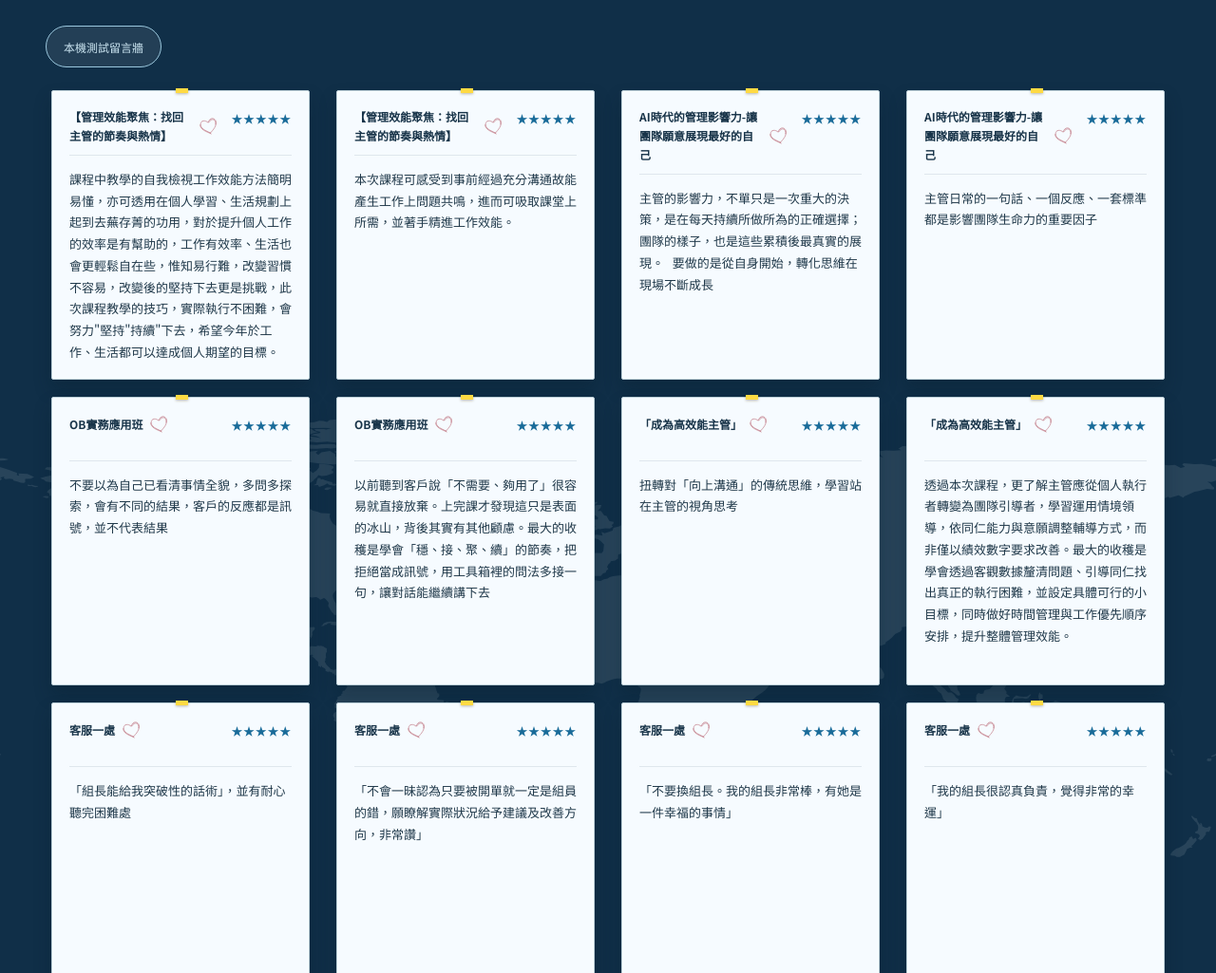
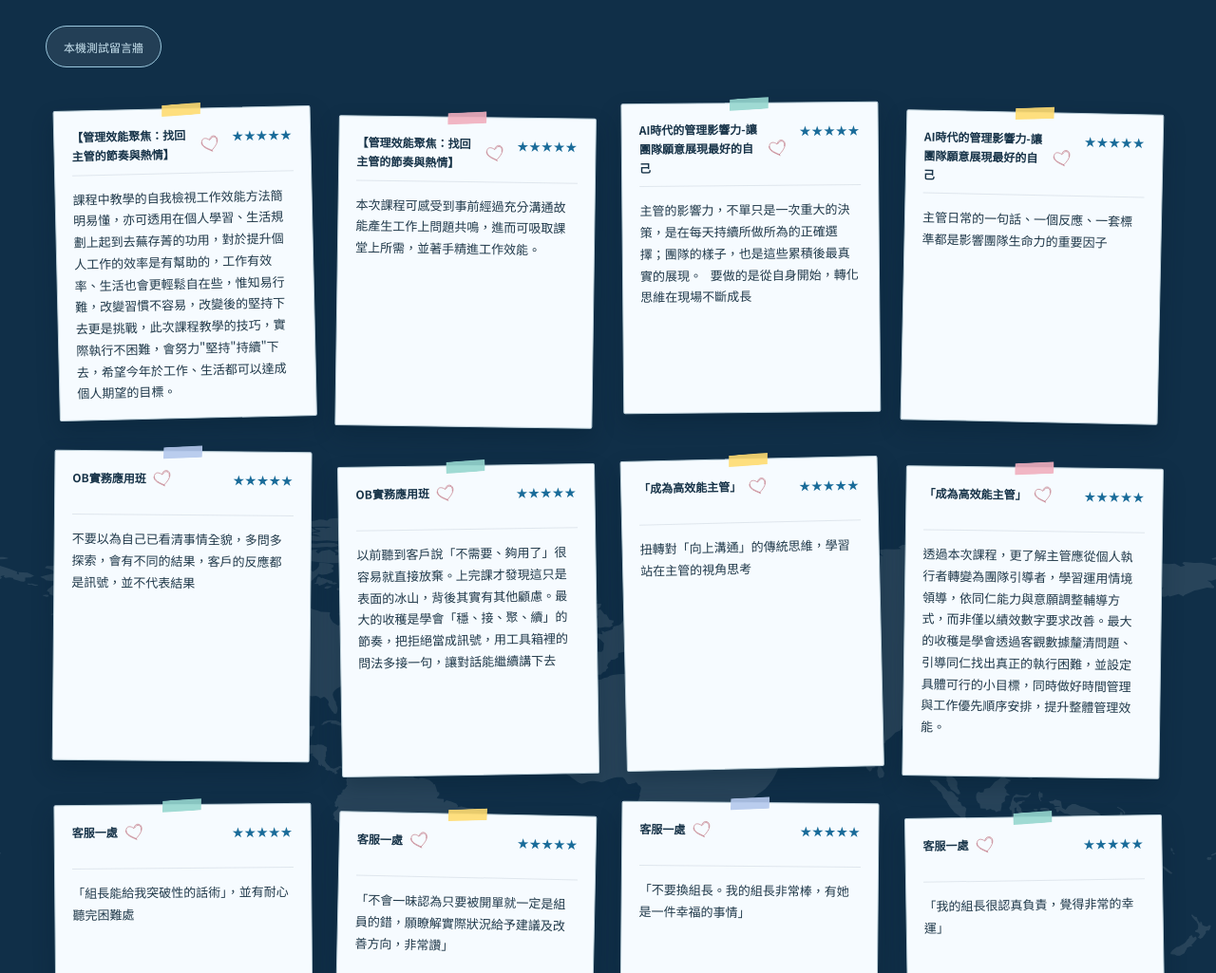
Before and after one commit to evanceeye-bot/BMW-2026-Website, a plain HTML site: page index.html in a window 1280 px wide. Shown: the part 3197-4222 px from the top of the page at 95% size. Drawn offline with Linux system fonts and the light colour scheme.

Commit message:
Give postcard wall a relaxed staggered layout and pastel tape

```diff
--- a/index.html
+++ b/index.html
@@ -296,6 +296,21 @@ filter:blur(.2px)}.routeSVG{position:absolute;inset:0;width:100%;height:100%}.ro
 <link rel="stylesheet" href="assets/guestbook.css?v=2">
 
 
+
+<style id="relaxed-postcard-wall">
+#voices .reviews{gap:42px 28px;padding:16px 9px 28px}
+#voices .reviews .review{--card-tilt:-1.3deg;--card-rise:3px;--tape:#ffdc71;transform:translateY(var(--card-rise)) rotate(var(--card-tilt));box-shadow:0 10px 22px #031c2e4a;transform-origin:50% 20%}
+#voices .reviews .review:nth-child(6n+2){--card-tilt:.8deg;--card-rise:12px;--tape:#f1aebe}
+#voices .reviews .review:nth-child(6n+3){--card-tilt:-.5deg;--card-rise:-3px;--tape:#96d6cf}
+#voices .reviews .review:nth-child(6n+4){--card-tilt:1.2deg;--card-rise:7px;--tape:#ffdc71}
+#voices .reviews .review:nth-child(6n+5){--card-tilt:.5deg;--card-rise:-5px;--tape:#b4c8ed}
+#voices .reviews .review:nth-child(6n){--card-tilt:-.9deg;--card-rise:10px;--tape:#96d6cf}
+#voices .reviews .review:before{top:-6px;left:calc(50% - 21px);width:42px;height:13px;background:var(--tape);opacity:.9;transform:rotate(-4deg);box-shadow:0 1px 3px #092a3a26;clip-path:polygon(3% 0,100% 6%,97% 100%,0 93%)}
+@media(max-width:640px){
+  #voices .reviews{gap:34px;padding:14px 6px 22px}
+  #voices .reviews .review{transform:translateY(calc(var(--card-rise) * .4)) rotate(calc(var(--card-tilt) * .65))}
+}
+</style>
 </head>
 <body>
 <nav class="nav"><div class="brand">ON THE <span>WAY</span></div><div class="navlinks">
```
